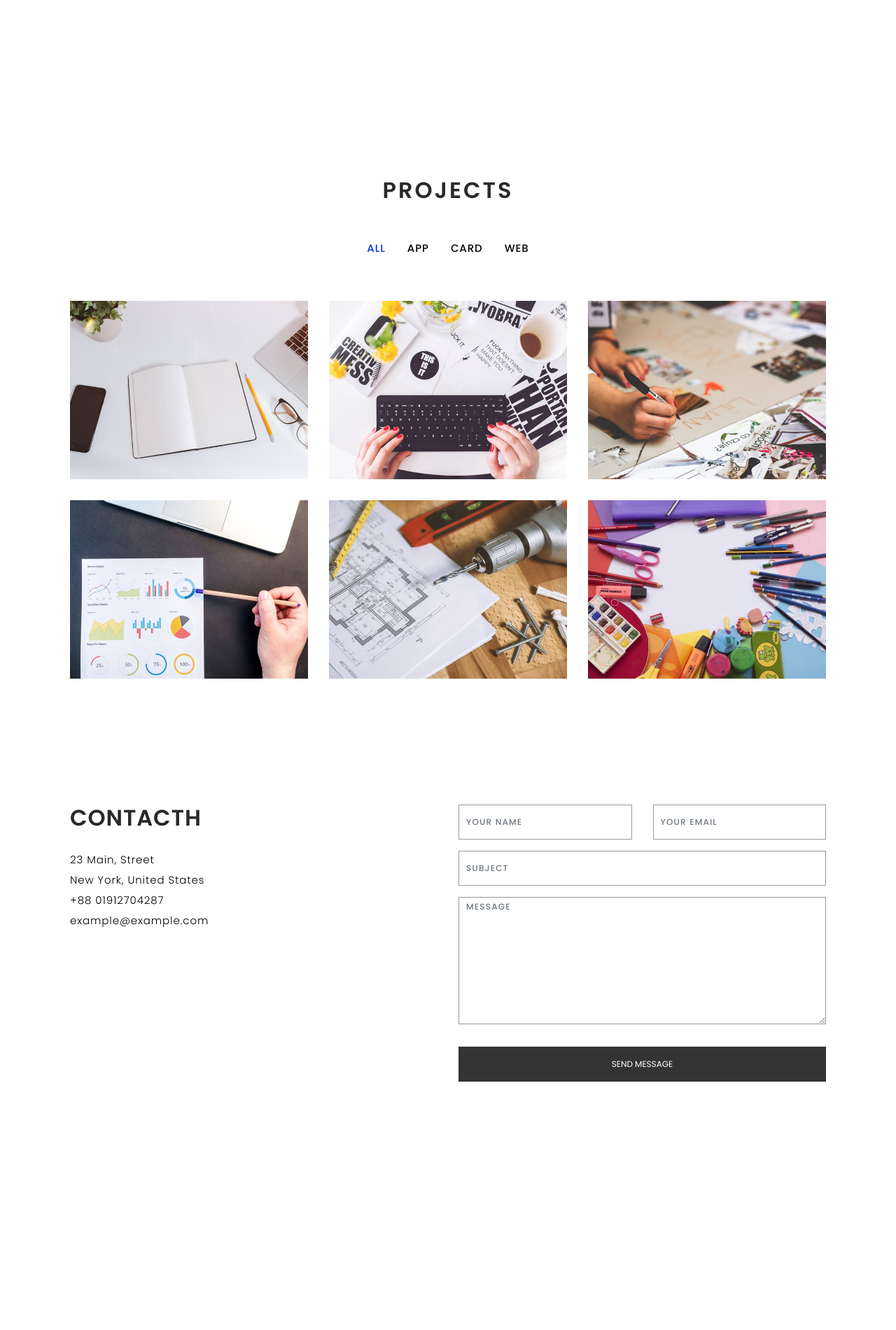
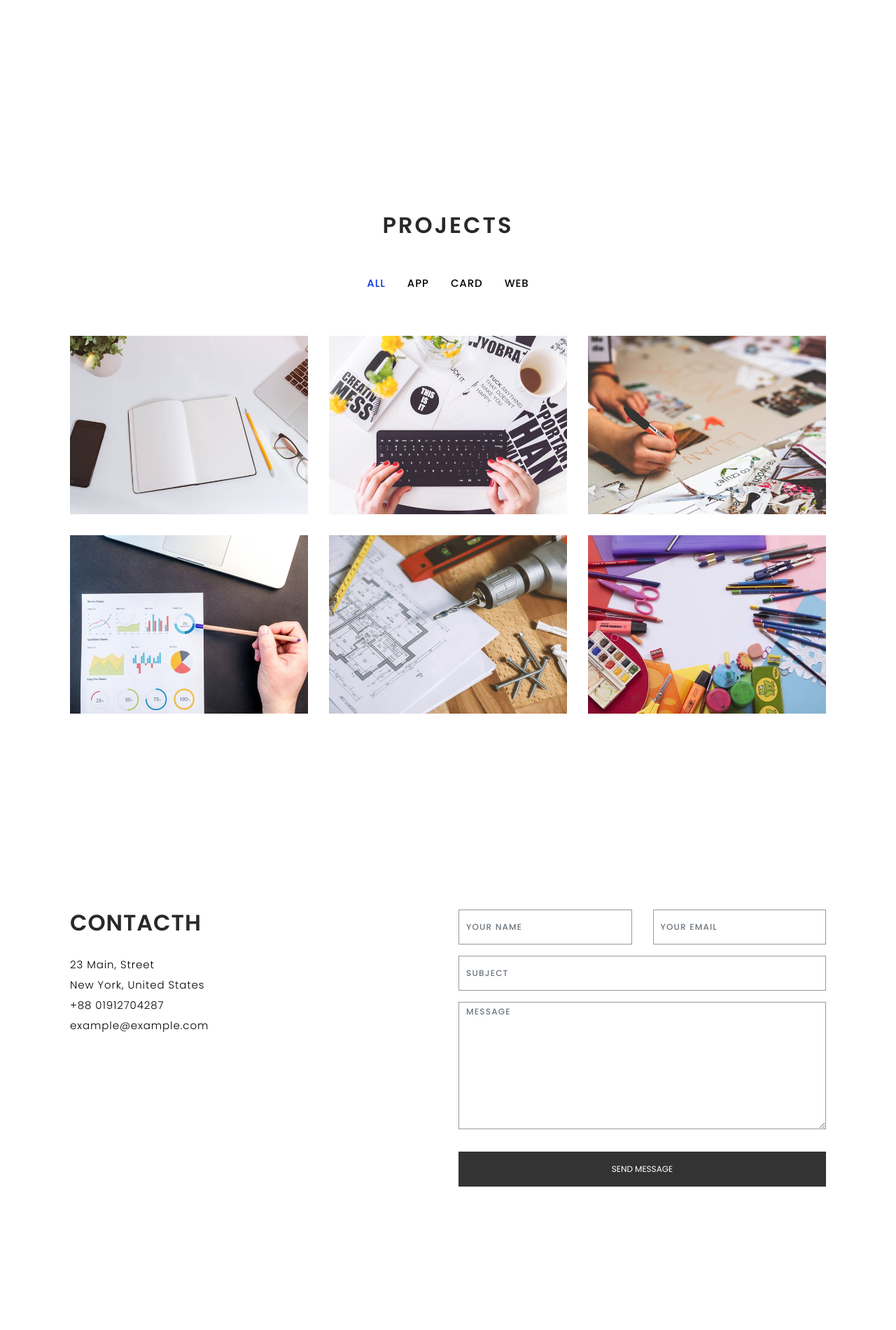
Before and after one commit to astroplexic/hq, a Jekyll site: the page built from index2.html, in a window 1280 px wide. Shown: the part 1764-3665 px from the top of the page at 70% size. Built offline with Jekyll 4.4.1, drawn with Linux system fonts in a browser that asks for light colours; nearby versions of some CDN libraries; some web fonts are replaced; library files that are not in the unit come from our copies; before the commit the page ends 3465 px from its top, so only the background shows below that.

Commit message:
about padding

```diff
--- a/assets/css/style.css
+++ b/assets/css/style.css
@@ -163,12 +163,13 @@
   font-size: 50px;
   line-height: 1.12em;
   padding-left: 40px;
-  padding-right: 40px;
+  padding-right: 50px;
+  color: #a4b4ba;
 }
 
 .paddsection {
-  padding-top: 100px;
-  padding-bottom: 150px;
+  padding-top: 200px;
+  padding-bottom: 200px;
 }
 
 .paddsection-prelude {
@@ -188,7 +189,7 @@
 
 .paddsection-features {
   padding-top: 10px;
-  padding-bottom: 300px;
+  padding-bottom: 150px;
 }
 
 .paddsections {
@@ -393,6 +394,7 @@
   width: 100%;
   height: auto;
   background: #ffffff;
+    padding-bottom: 50px;
   padding-top: 140px;
 }
 
```
